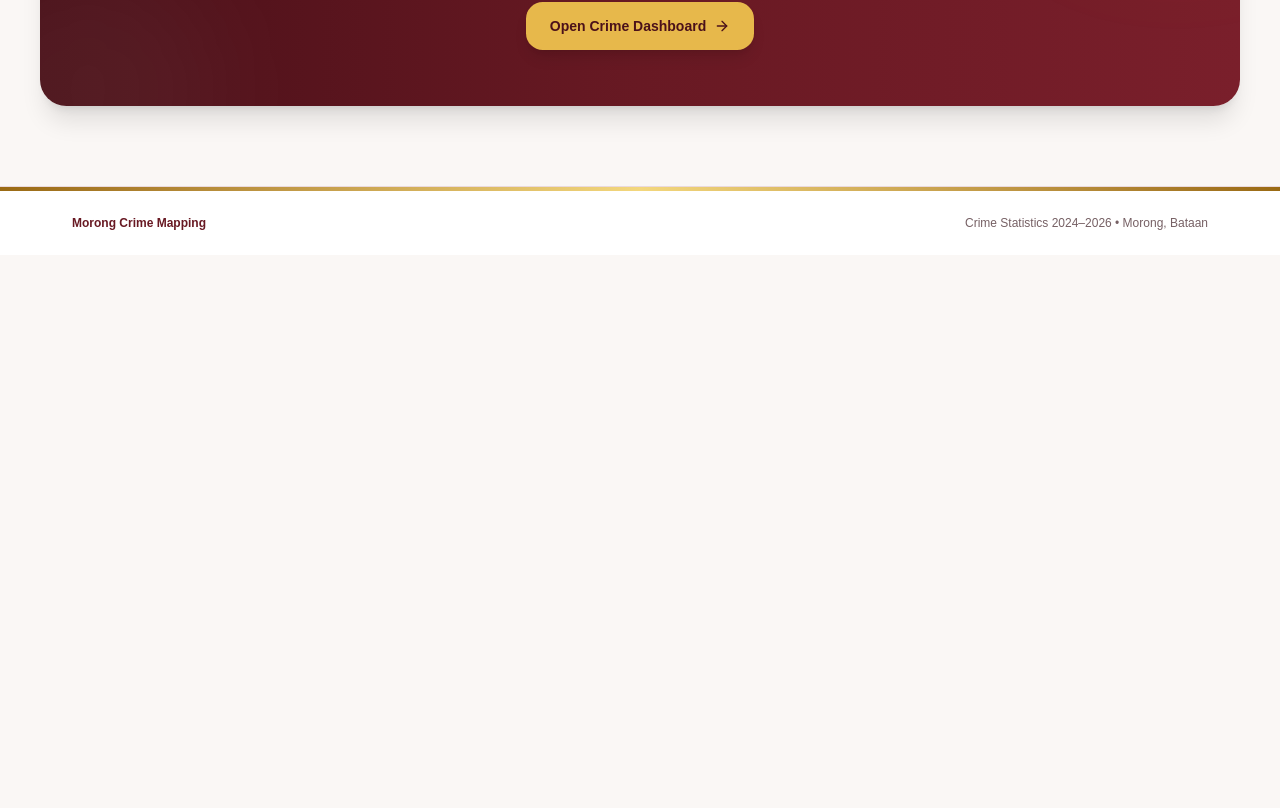
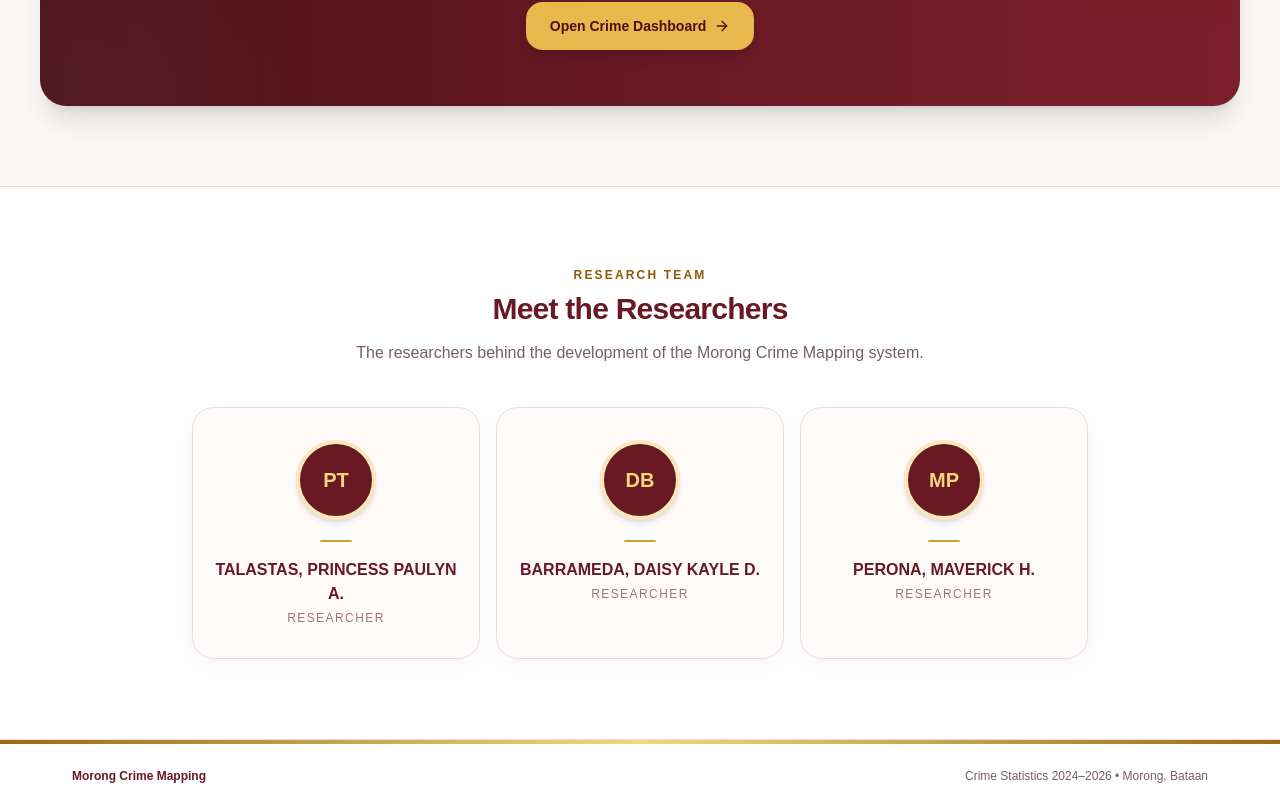
Before and after one commit to darkanorep/morong-crime-mapping, a React (Vite) app: page / in a window 1280 px wide. Shown: the part 2847-3655 px from the top of the page. Before the commit the page ends 3102 px from the top, so only its background shows below. Built offline with nearby package versions, Linux system fonts and the light colour scheme.

Commit message:
feat: add Research Team section to Landing Page with researcher details

```diff
--- a/src/pages/LandingPage.tsx
+++ b/src/pages/LandingPage.tsx
@@ -74,6 +74,21 @@ const features = [
     title: "Transparent Data",
     description:
       "Review the reporting scope, source limitations, interpretation rules, and known data-quality notes.",
+  },
+];
+
+const researchers = [
+  {
+    name: "TALASTAS, PRINCESS PAULYN A.",
+    initials: "PT",
+  },
+  {
+    name: "BARRAMEDA, DAISY KAYLE D.",
+    initials: "DB",
+  },
+  {
+    name: "PERONA, MAVERICK H.",
+    initials: "MP",
   },
 ];
 
@@ -598,6 +613,91 @@ group-hover:scale-110
       </section>
 
       {/* ==================================
+    Research Team
+================================== */}
+
+      <section className="border-t border-[#eadadd] bg-white px-4 py-16 sm:px-6 sm:py-20 lg:px-8">
+        <div className="mx-auto w-full max-w-[1200px]">
+          {/* Heading */}
+          <Reveal>
+            <div className="text-center">
+              <p className="text-xs font-bold uppercase tracking-[0.18em] text-[#8b5b08]">
+                Research Team
+              </p>
+
+              <h2 className="mt-2 text-2xl font-bold tracking-tight text-[#681923] sm:text-3xl">
+                Meet the Researchers
+              </h2>
+
+              <p className="mx-auto mt-3 max-w-2xl text-sm leading-7 text-[#766064] sm:text-base">
+                The researchers behind the development of the Morong Crime
+                Mapping system.
+              </p>
+            </div>
+          </Reveal>
+
+          {/* Researchers */}
+          <div className="mx-auto mt-10 grid max-w-4xl gap-4 md:grid-cols-3">
+            {researchers.map((researcher, index) => (
+              <Reveal
+                key={researcher.name}
+                delay={index * 100}
+                className="h-full"
+              >
+                <div
+                  className="
+              group flex h-full flex-col items-center
+              rounded-2xl
+              border border-[#eadadd]
+              bg-[#fffafa]
+              px-5 py-8
+              text-center
+              shadow-[0_8px_24px_rgba(90,25,35,0.04)]
+              transition-all duration-300
+              hover:-translate-y-1
+              hover:border-[#d3a337]
+              hover:bg-[#fffaf0]
+              hover:shadow-[0_16px_35px_rgba(90,25,35,0.10)]
+            "
+                >
+                  {/* Initials */}
+                  <div
+                    className="
+                flex h-20 w-20
+                items-center justify-center
+                rounded-full
+                border-4 border-[#f8e8ba]
+                bg-[#681923]
+                text-xl font-bold
+                text-[#f3d77d]
+                shadow-md
+                transition-transform duration-300
+                group-hover:scale-105
+              "
+                  >
+                    {researcher.initials}
+                  </div>
+
+                  {/* Gold accent */}
+                  <div className="mt-5 h-[2px] w-8 rounded-full bg-[#d3a337] transition-all duration-300 group-hover:w-12" />
+
+                  {/* Name */}
+                  <h3 className="mt-4 text-sm font-bold leading-6 text-[#681923] sm:text-base">
+                    {researcher.name}
+                  </h3>
+
+                  {/* Role */}
+                  <p className="mt-1 text-xs font-medium uppercase tracking-[0.12em] text-[#9a777c]">
+                    Researcher
+                  </p>
+                </div>
+              </Reveal>
+            ))}
+          </div>
+        </div>
+      </section>
+
+      {/* ==================================
           Footer
       ================================== */}
 
```
